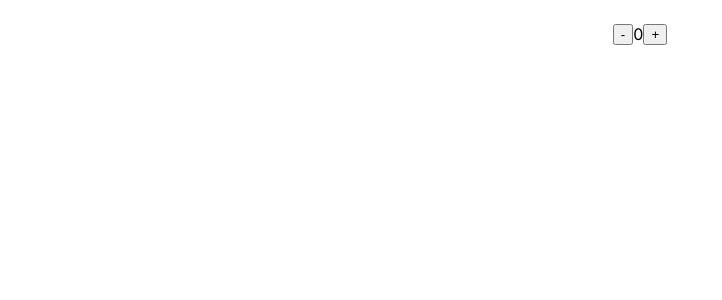
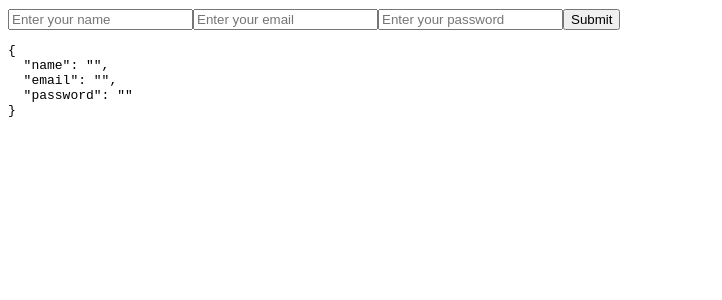
Before and after one commit to 4727yesuraju/Nextjs-ts, a Next.js app: page / in a window 1280 px wide. Shown: the top 300 px of the page, without its empty margins (0-722 px from the left). Built offline with nearby package versions, Linux system fonts and the light colour scheme.

Commit message:
form,useRef and events

```diff
--- a/app/page.tsx
+++ b/app/page.tsx
@@ -3,6 +3,7 @@
 import AdminInfo from "@/components/3ReusableTypes/AdminInfo";
 import UserInfo from "@/components/3ReusableTypes/UserInfo";
 import Counter from "@/components/4useState/Counter";
+import Form from "@/components/5forms/Form";
 import Image from "next/image";
 
 export default function Home() {
@@ -15,7 +16,8 @@
        </ChildrenTypes> */}
        {/* <UserInfo username = "yesu" email="yesu@gmail.com" age={20} location={['ind','ap']}/>
        <AdminInfo username="raju" email="raju@gmail.com" age={22} location={['usa','newYork']} isAdmin={true}/>  */}
-       <Counter />
+       {/* <Counter /> */}
+       <Form />
     </section>
   );
 }
--- /dev/null
+++ b/components/5forms/Form.tsx
@@ -0,0 +1,42 @@
+"use client"
+import React, { FormEvent, useRef, useState } from 'react'
+import { getString } from '../3ReusableTypes/UserInfo';
+
+interface formInterface{
+    name : string,
+    email : string,
+    password : string
+}
+
+function Form() {
+    const [formData,setFormData] = useState<formInterface>({
+        name : "",
+        email : "",
+        password : ""
+    });
+
+    const name = useRef<HTMLInputElement>(null);
+    const email = useRef<HTMLInputElement>(null);
+    const password = useRef<HTMLInputElement>(null);
+
+    function handleSubmit(event : FormEvent<HTMLFormElement>){
+         event.preventDefault();
+         const nameVal = name.current!.value;   //! - means prefix value is neither null nor undefined
+         const emailVal = email.current!.value;
+         const passwordVal = password.current!.value;
+
+         setFormData({name : nameVal,email:emailVal,password:passwordVal});
+
+    }
+  return (
+    <form onSubmit={handleSubmit}>
+      <input type="text" placeholder="Enter your name" ref={name} />
+      <input type="email" placeholder="Enter your email" ref={email} />
+      <input type="password" placeholder="Enter your password" ref={password} />
+      <button type="submit">Submit </button>
+      <pre>{JSON.stringify(formData,null,2)}</pre>
+    </form>
+  )
+}
+
+export default Form
```
